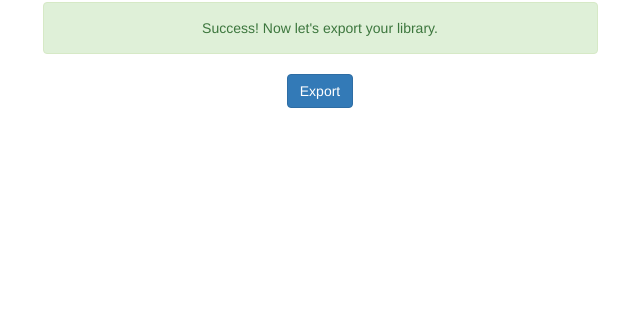
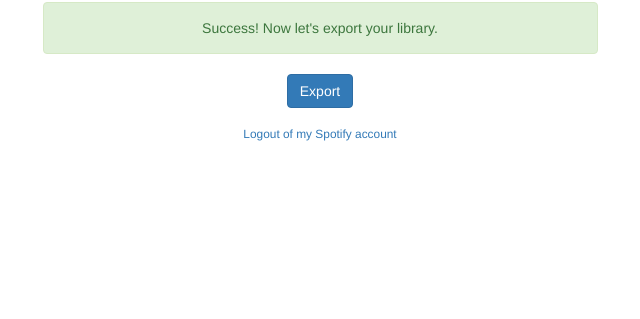
Before and after one commit to hspearman/spotify_library_serializer, a Flask app: template templates/index_authorized.html in a window 1280 px wide. Shown: the part 191-510 px from the top of the page, without its empty margins (320-960 px from the left). Run offline with Flask 2, Linux system fonts and the light colour scheme; the template is opened without the code that fills it, so the values that code supplies are empty; some libraries are stand-ins or nearby versions.

Commit message:
Adding ability to logout

```diff
--- a/templates/index_authorized.html
+++ b/templates/index_authorized.html
@@ -24,6 +24,14 @@
                     </div>
                 </div>
             </div>
+            <div class="row">
+                <div class="col-md-12 text-center">
+                    <form method=post action="http://localhost:5000/logout" name="logout" style="margin-top: 18px;">
+                        <input name=_csrf_token type=hidden value="{{ csrf_token() }}">
+                        <a href="#" onclick="document.logout.submit();"><small>Logout of my Spotify account</small></a>
+                    </form>
+                </div>
+            </div>
         </div>
         <nav class="navbar navbar-default navbar-fixed-bottom">
             <div class="container">
```
Also changed, not shown: api.py (+12 -0 lines).
